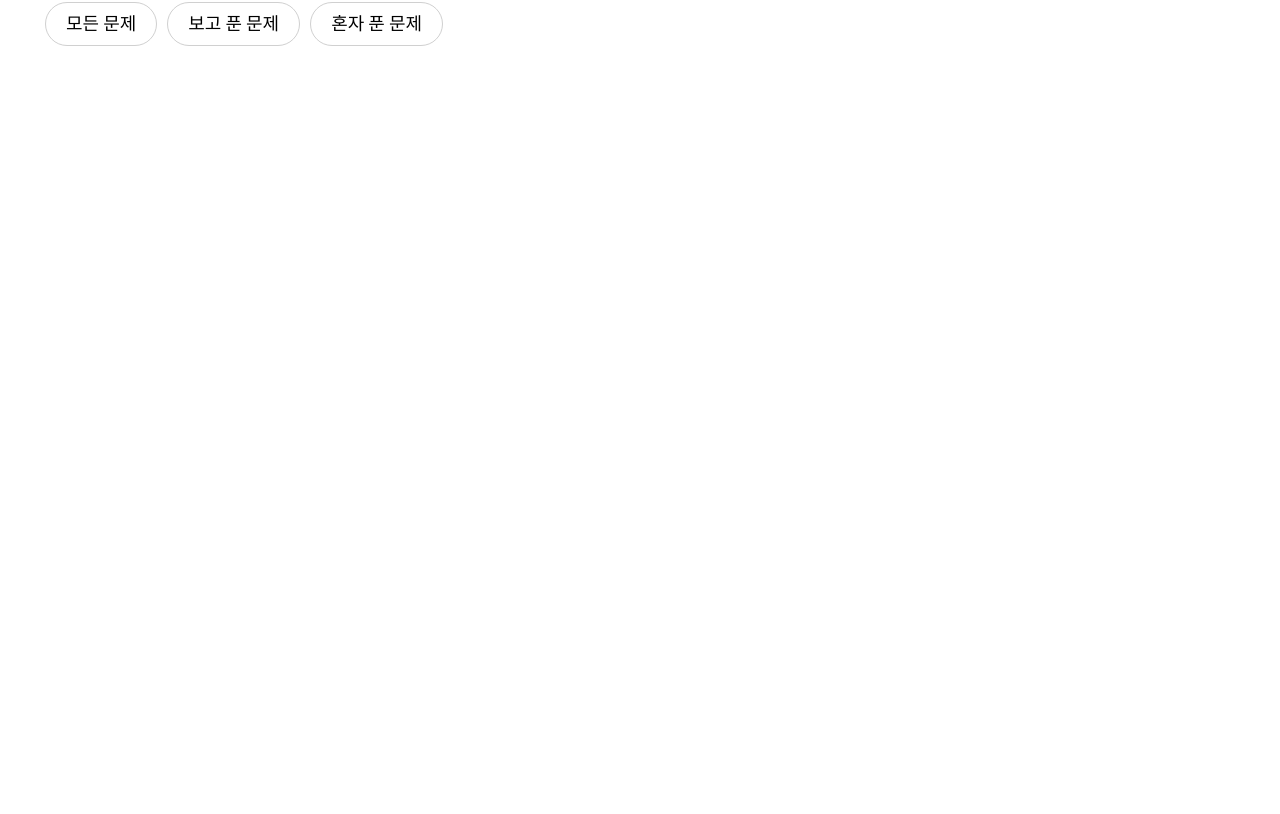
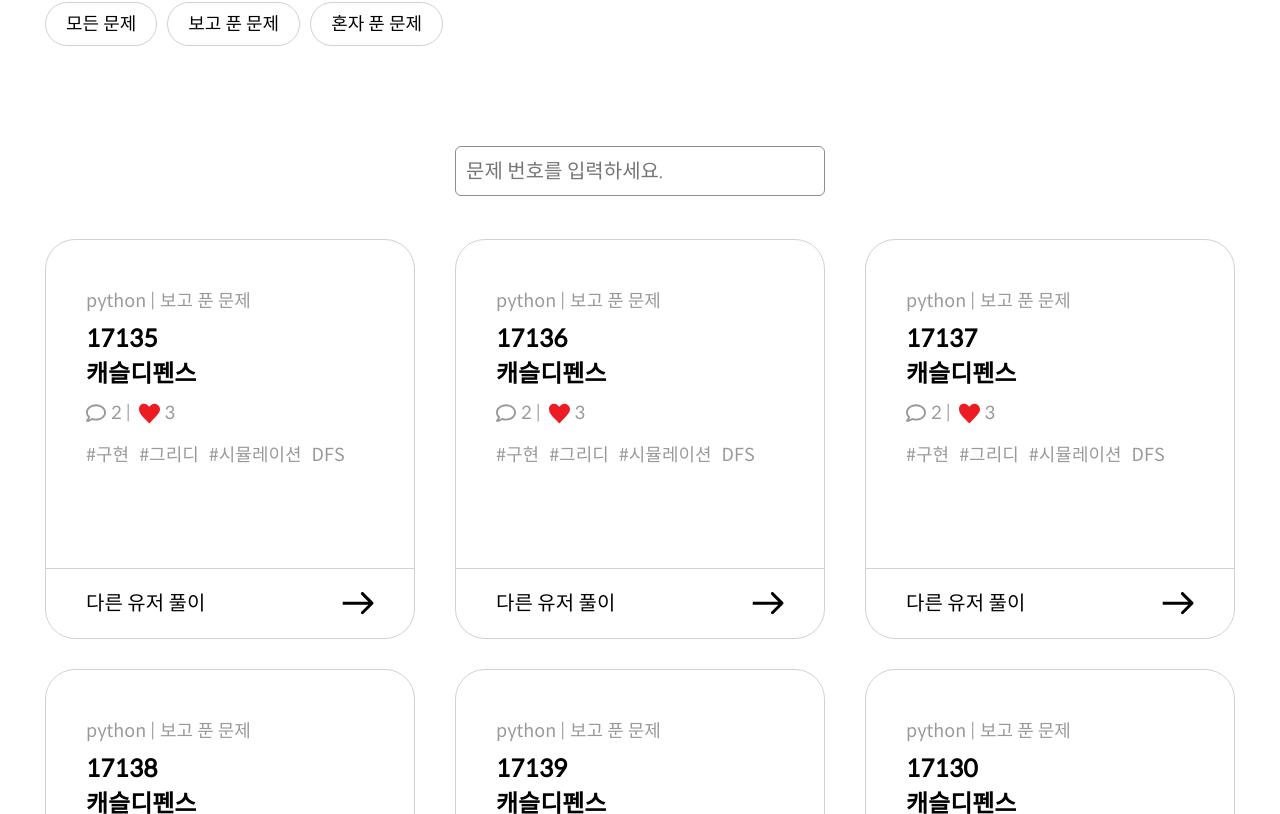
Before and after one commit to YNCB/frontEnd, a React (Create React App) app: page / in a window 1280 px wide. Shown: the part 386-1200 px from the top of the page. Before the commit the page ends 800 px from the top, so only its background shows below. Built offline with nearby package versions, Linux system fonts and the light colour scheme.

Commit message:
Feat: Main 컴포넌트 프레임 구현

```diff
--- a/src/components/main/Main.module.css
+++ b/src/components/main/Main.module.css
@@ -1,4 +1,128 @@
 .mainContainer{
     max-width: 1190px;
+    margin: 30px auto 60px auto;
+}
+
+.searchWrapper{
+    width: 370px;
+    height: 50px;
     margin: auto;
 }
+.searchBox{
+    width: 100%;
+    height: 100%;
+}
+.searchBox > input{
+    width: 100%;
+    height: 100%;
+    font-size: 20px;
+    font-family: 'SpoqaR';
+    padding: 0px 10px;
+    border: 1px solid #8D8D8D;
+    border-radius: 6px;
+    box-sizing: border-box;
+}
+input[type="number"]::-webkit-inner-spin-button,
+input[type="number"]::-webkit-outer-spin-button {
+    -webkit-appearance: none;
+    margin: 0;
+}
+
+.contentWrapper{
+    margin-top: 43px;
+}
+.contentList{
+    display: flex;
+    flex-wrap: wrap;
+    gap: 30px 40px;
+}
+.contentList > a{
+    width: 370px;
+    height: 400px;
+    border: 1px solid #D1D1D1;
+    border-radius: 30px;
+    box-sizing: border-box;
+    display: block;
+    transition: transform .2s;
+}
+.focusIn{
+    transform: scale(1.05);
+}
+.focusOut{
+    transform: scale(1.0);
+}
+
+.contentBox{
+    display: flex;
+    flex-direction: column;
+    height: 100%;
+    justify-content: space-between;
+}
+.contentContainer{
+    padding: 50px 40px 50px 40px;
+}
+.contentInfo{
+    display: flex;
+    gap: 5px;
+}
+.contentInfo > p{
+
+}
+.contentTitle{
+    margin: 10px 0 10px 0;
+    line-height: 35px;
+}
+.contentTitle > h3 {
+    font-size: 24px;
+    font-family: 'SpoqaR';
+}
+.contentCommentsAndLikes{
+    display: flex;
+    align-items: center;
+    gap: 8px;
+    margin-bottom: 20px;
+}
+.contentCommentsAndLikes > div{
+    display: flex;
+    align-items: center;
+    gap: 5px;
+}
+.contentCommentsAndLikes span{
+    font-size: 18px;
+    font-family: 'SpoqaR';
+    color: rgba(0, 0, 0, 0.4);
+}
+.contentComments{
+
+}
+.contentLikes{
+
+}
+.contentTags{
+    display: flex;
+    gap: 10px;
+}
+.contentTags > li{
+
+}
+.contentSmallFont{
+    font-size: 18px;
+    font-family: 'SpoqaR';
+    color: rgba(0, 0, 0, 0.4);
+}
+.contentOtherUser{
+    border-top: 1px solid #D1D1D1;
+    height: 70px;
+    display: flex;
+    align-items: center;
+    padding: 15px 40px;
+    justify-content: space-between;
+    box-sizing: border-box;
+}
+.contentOtherUser > p{
+    font-size: 20px;
+    font-family: 'SpoqaR';
+}
+.contentOtherUser > img{
+
+}
--- a/src/components/main/Main.tsx
+++ b/src/components/main/Main.tsx
@@ -1,10 +1,127 @@
+import { useState } from 'react'
+import { Link } from 'react-router-dom'
 import main from './Main.module.css'
 
 const Main = () => {
 
+    const codeList = [
+        {
+            'id' : 17135,
+            'title' : '캐슬디펜스',
+            'type' : '보고 푼 문제',
+            'language' : 'python',
+            'comment' : 2,
+            'like' : 3,
+            'tags' : ['#구현', '#그리디', '#시뮬레이션', 'DFS']
+        },
+        {
+            'id' : 17136,
+            'title' : '캐슬디펜스',
+            'type' : '보고 푼 문제',
+            'language' : 'python',
+            'comment' : 2,
+            'like' : 3,
+            'tags' : ['#구현', '#그리디', '#시뮬레이션', 'DFS']
+        },
+        {
+            'id' : 17137,
+            'title' : '캐슬디펜스',
+            'type' : '보고 푼 문제',
+            'language' : 'python',
+            'comment' : 2,
+            'like' : 3,
+            'tags' : ['#구현', '#그리디', '#시뮬레이션', 'DFS']
+        },
+        {
+            'id' : 17138,
+            'title' : '캐슬디펜스',
+            'type' : '보고 푼 문제',
+            'language' : 'python',
+            'comment' : 2,
+            'like' : 3,
+            'tags' : ['#구현', '#그리디', '#시뮬레이션', 'DFS']
+        },
+        {
+            'id' : 17139,
+            'title' : '캐슬디펜스',
+            'type' : '보고 푼 문제',
+            'language' : 'python',
+            'comment' : 2,
+            'like' : 3,
+            'tags' : ['#구현', '#그리디', '#시뮬레이션', 'DFS']
+        },
+        {
+            'id' : 17130,
+            'title' : '캐슬디펜스',
+            'type' : '보고 푼 문제',
+            'language' : 'python',
+            'comment' : 2,
+            'like' : 3,
+            'tags' : ['#구현', '#그리디', '#시뮬레이션', 'DFS']
+        }
+    ]
+
+    const [focusContent, setFocusContent] = useState(0)
 
     return (
-        <main className={`${main.mainContainer}`}></main>
+        <main className={`${main.mainContainer}`}>
+            <div className={`${main.searchWrapper}`}>
+                <div className={`${main.searchBox}`}>
+                    <input type="number" placeholder='문제 번호를 입력하세요.' />
+                </div>
+            </div>
+            <div className={`${main.contentWrapper}`}>
+                <ul className={`${main.contentList}`}>
+                    {
+                        codeList.map((item,idx) => {
+                            return(
+                                <Link to='/' key={item.id} className={ focusContent===item.id ? `${main.focusIn}` : `${main.focusOut}`} onMouseOver={()=>{setFocusContent(item.id)}} onMouseOut={()=>{setFocusContent(0)}}>
+                                    <li className={`${main.contentBox}`}>
+                                        <div className={`${main.contentContainer}`}>
+                                            <div className={`${main.contentInfo} ${main.contentSmallFont}`}>
+                                                <p>{item.language} |</p>
+                                                <p>{item.type}</p>
+                                            </div>
+                                            <div className={`${main.contentTitle}`}>
+                                                <h3>{item.id}</h3>
+                                                <h3>{item.title}</h3>
+                                            </div>
+                                            <div className={`${main.contentCommentsAndLikes}`}>
+                                                <div className={`${main.contentComments}`}>
+                                                    <svg stroke="currentColor" fill="currentColor" strokeWidth="0" viewBox="0 0 512 512" color="#999999" height="20" width="20" xmlns="http://www.w3.org/2000/svg" style={{color: 'rgb(153, 153, 153)'}}><path d="M256 32C114.6 32 0 125.1 0 240c0 47.6 19.9 91.2 52.9 126.3C38 405.7 7 439.1 6.5 439.5c-6.6 7-8.4 17.2-4.6 26S14.4 480 24 480c61.5 0 110-25.7 139.1-46.3C192 442.8 223.2 448 256 448c141.4 0 256-93.1 256-208S397.4 32 256 32zm0 368c-26.7 0-53.1-4.1-78.4-12.1l-22.7-7.2-19.5 13.8c-14.3 10.1-33.9 21.4-57.5 29 7.3-12.1 14.4-25.7 19.9-40.2l10.6-28.1-20.6-21.8C69.7 314.1 48 282.2 48 240c0-88.2 93.3-160 208-160s208 71.8 208 160-93.3 160-208 160z"></path>
+                                                    </svg>
+                                                    <span>{item.comment} |</span>
+                                                </div>
+                                                <div className={`${main.contentLikes}`}>
+                                                    <img src={`${process.env.PUBLIC_URL}/assets/img/heart.svg`} alt="" />
+                                                    <span>{item.like}</span>
+                                                </div>
+                                            </div>
+                                            <ul className={`${main.contentTags} ${main.contentSmallFont}`}>
+                                                {
+                                                    item.tags.map((tagsItem, tagsIdx) => {
+                                                        return (
+                                                            <li key={tagsItem}>
+                                                                {tagsItem}
+                                                            </li>
+                                                        )
+                                                    })
+                                                }
+                                            </ul>
+                                        </div>
+                                        <div className={`${main.contentOtherUser}`}>
+                                            <p>다른 유저 풀이</p>
+                                            <img src={`${process.env.PUBLIC_URL}/assets/img/arrow.svg`} alt="otherUserContentButton" />
+                                        </div>
+                                    </li>
+                                </Link>
+                            )
+                        })
+                    }
+
+                </ul>
+            </div>
+        </main>
     )
 }
 
```
